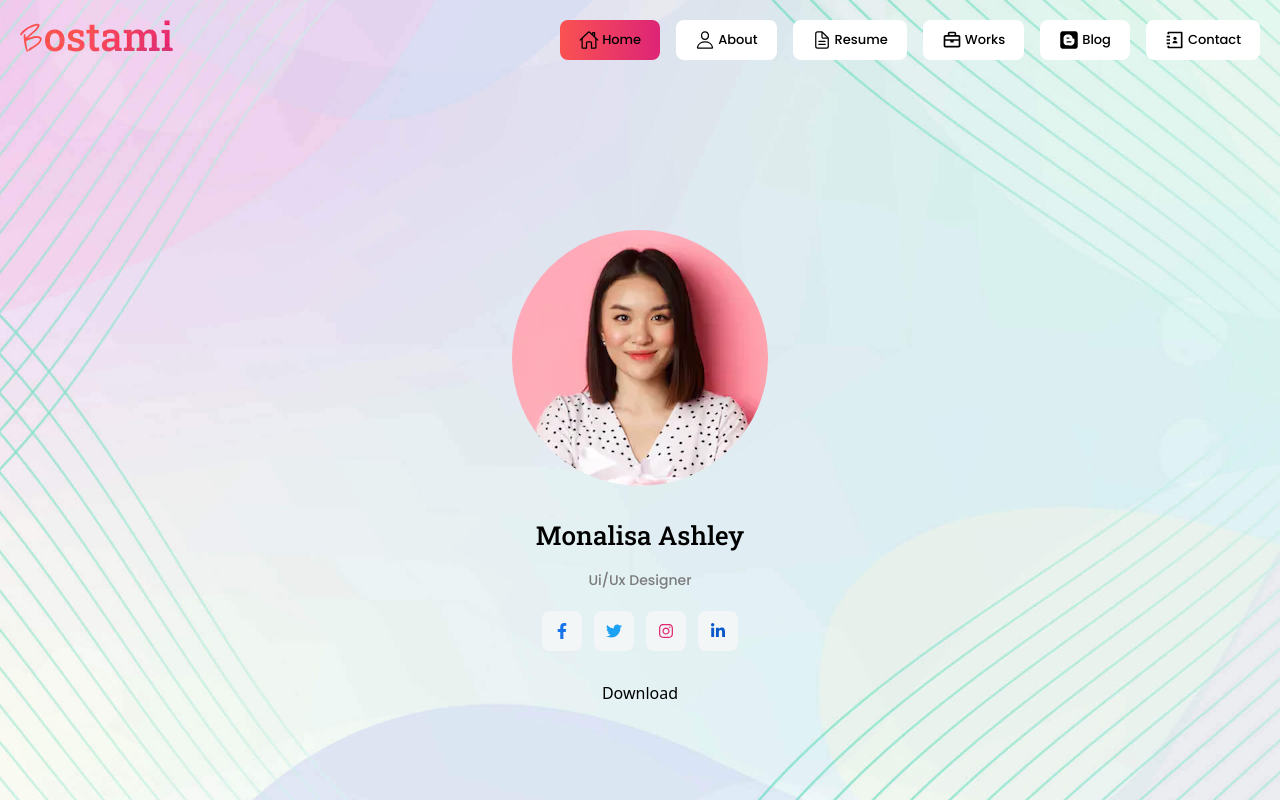
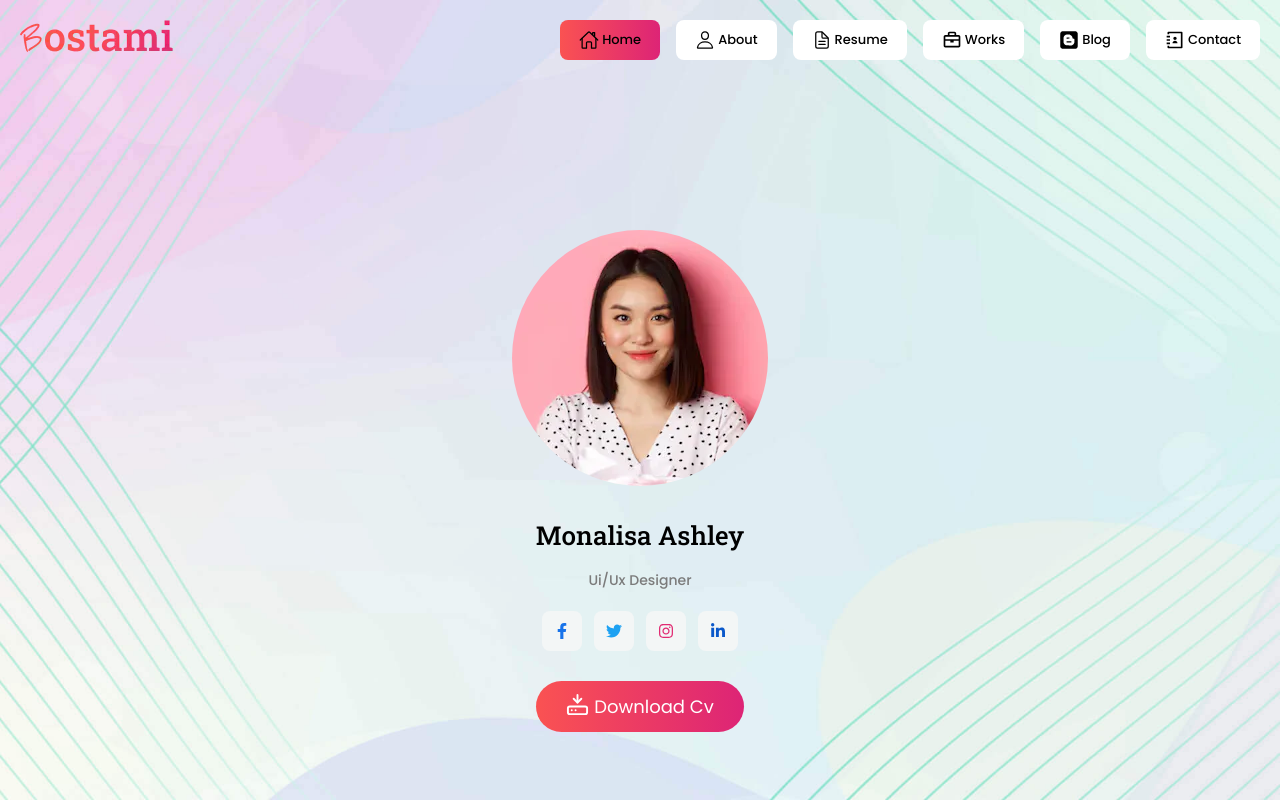
Before and after one commit to humaira-reactdev/Webpage, a React (Vite) app: page / in a window 1280 px wide. Built offline with nearby package versions, Linux system fonts and the light colour scheme.

Commit message:
Added Download CV button

```diff
--- a/src/Components/HomeComponent.jsx
+++ b/src/Components/HomeComponent.jsx
@@ -4,6 +4,7 @@ import { FaFacebookF } from "react-icons/fa";
 import { FaTwitter } from "react-icons/fa";
 import { FaInstagram } from "react-icons/fa";
 import { FaLinkedinIn } from "react-icons/fa6";
+import { LuHardDriveDownload } from "react-icons/lu";
 
 
 const HomeComponent = () => {
@@ -19,7 +20,7 @@ const HomeComponent = () => {
           <SocialButtons icons={<FaInstagram className='text-[#E12A72]'/>}/>
           <SocialButtons icons={<FaLinkedinIn className='text-[#0A58CA]' />}/>
         </div>
-        <button className=''>Download</button>
+        <button className='flex gap-[5px] text-[18px] py-[12px] px-[30px] bg-gradient-to-r from-[#fa5252] to-[#dd2476] text-white rounded-[30px] font-poppins'><LuHardDriveDownload className='text-[23px]'/>Download Cv</button>
 
       </div>
 
```
